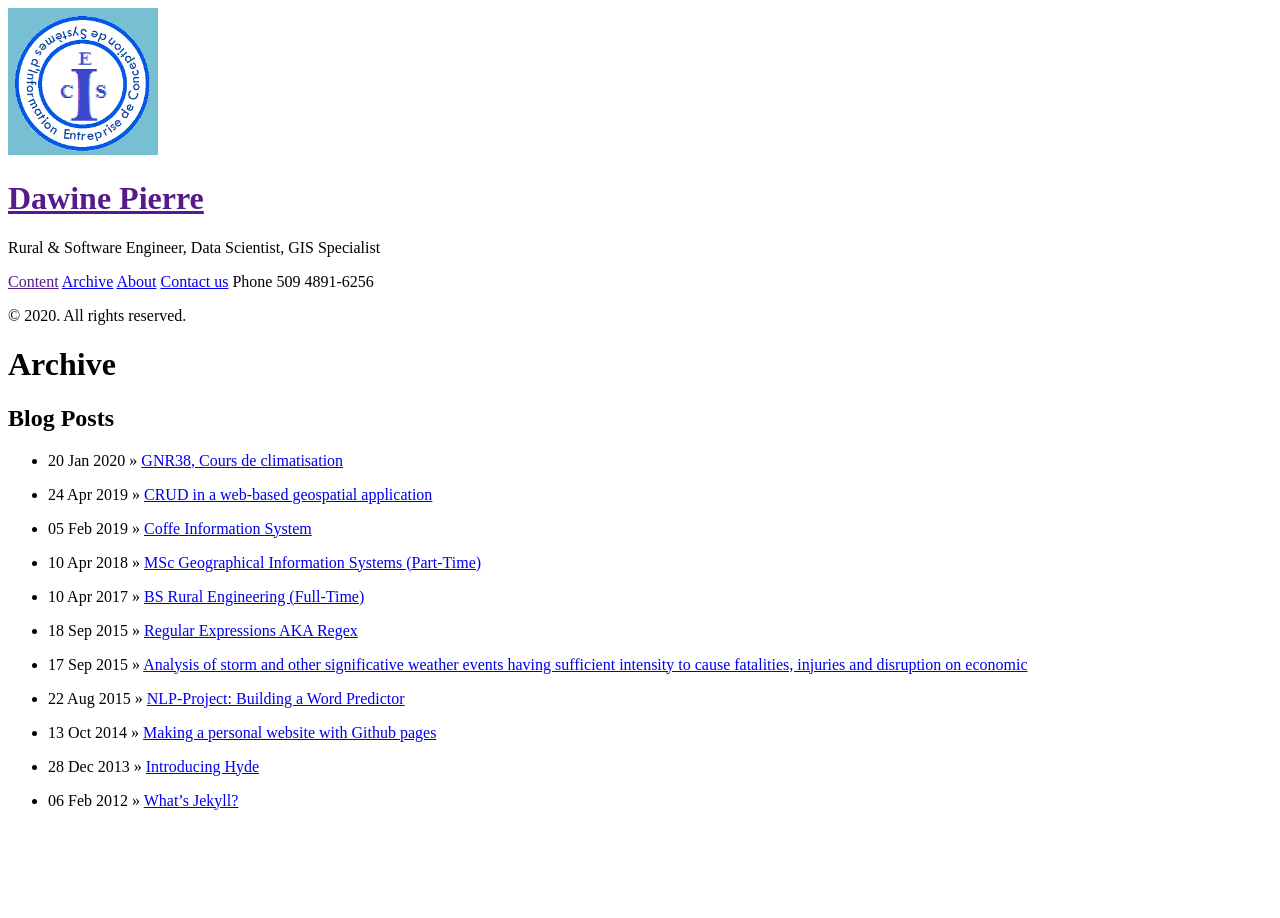
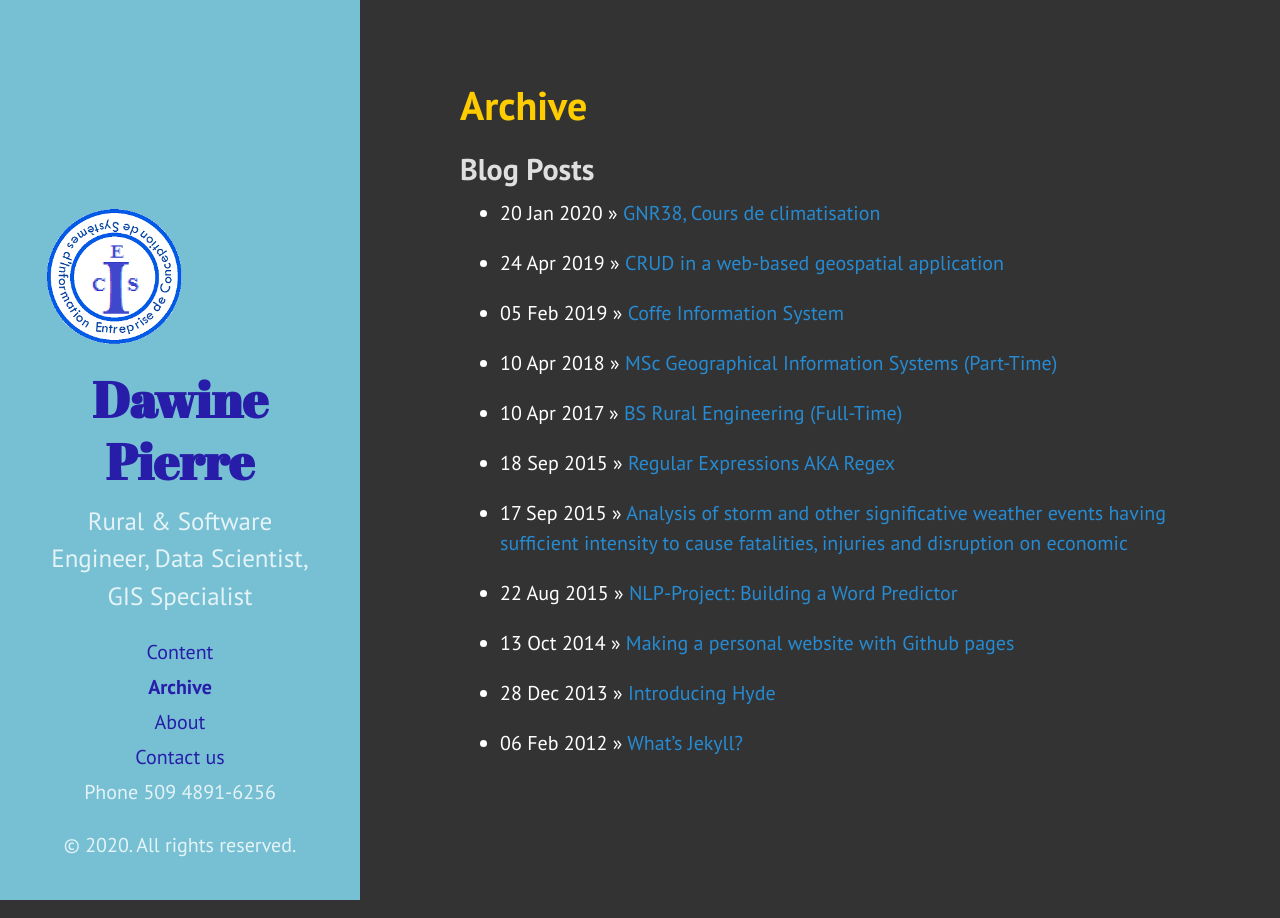
Before and after one commit to pdawine/pdawine.github.io, a Jekyll site: the page built from Archive.md, in a window 1280 px wide. Built offline with Jekyll 4.4.1, drawn with Linux system fonts in a browser that asks for light colours; Markdown is read by kramdown in place of the engine named in the settings.

Commit message:
Update _config.yml

```diff
--- a/_config.yml
+++ b/_config.yml
@@ -4,8 +4,8 @@
 redcarpet:
   extensions: ["no_intra_emphasis", "fenced_code_blocks", "autolink", "tables", "with_toc_data"]
 highlighter:      pygments
-highlighter:  rouge
-#highlighter: true
+#highlighter:  rouge
+highlighter: true
 
 
 # Permalinks
@@ -18,7 +18,7 @@
 description:      'Rural & Software Engineer, Data Scientist, GIS Specialist'
 url:              https://pdawine.github.io/
 # baseurl:          /pdawine.github.io/
-baseurl:          /
+baseurl:          /pdawine.github.io/
 
 author:
   name:           'Dawine Pierre'
```
